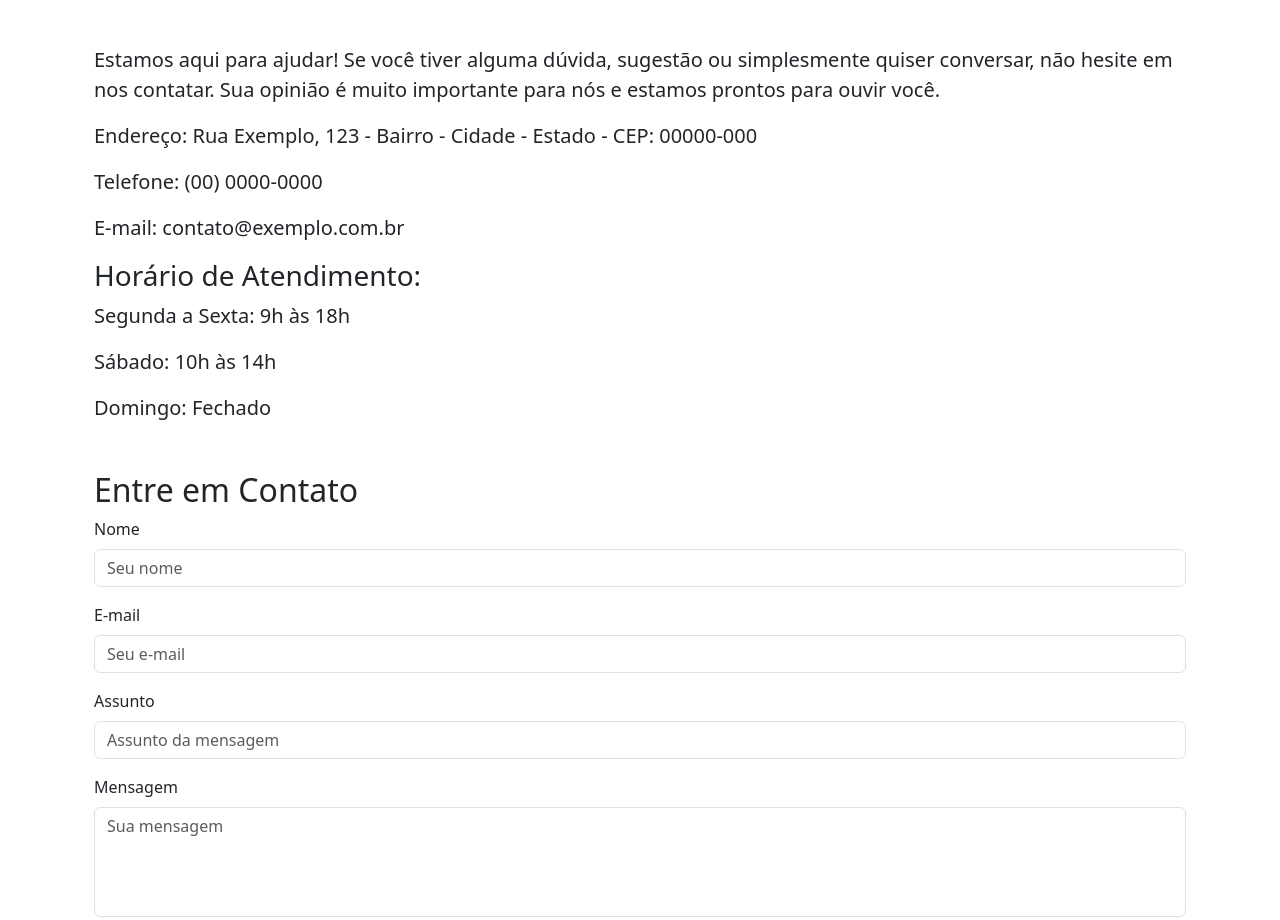
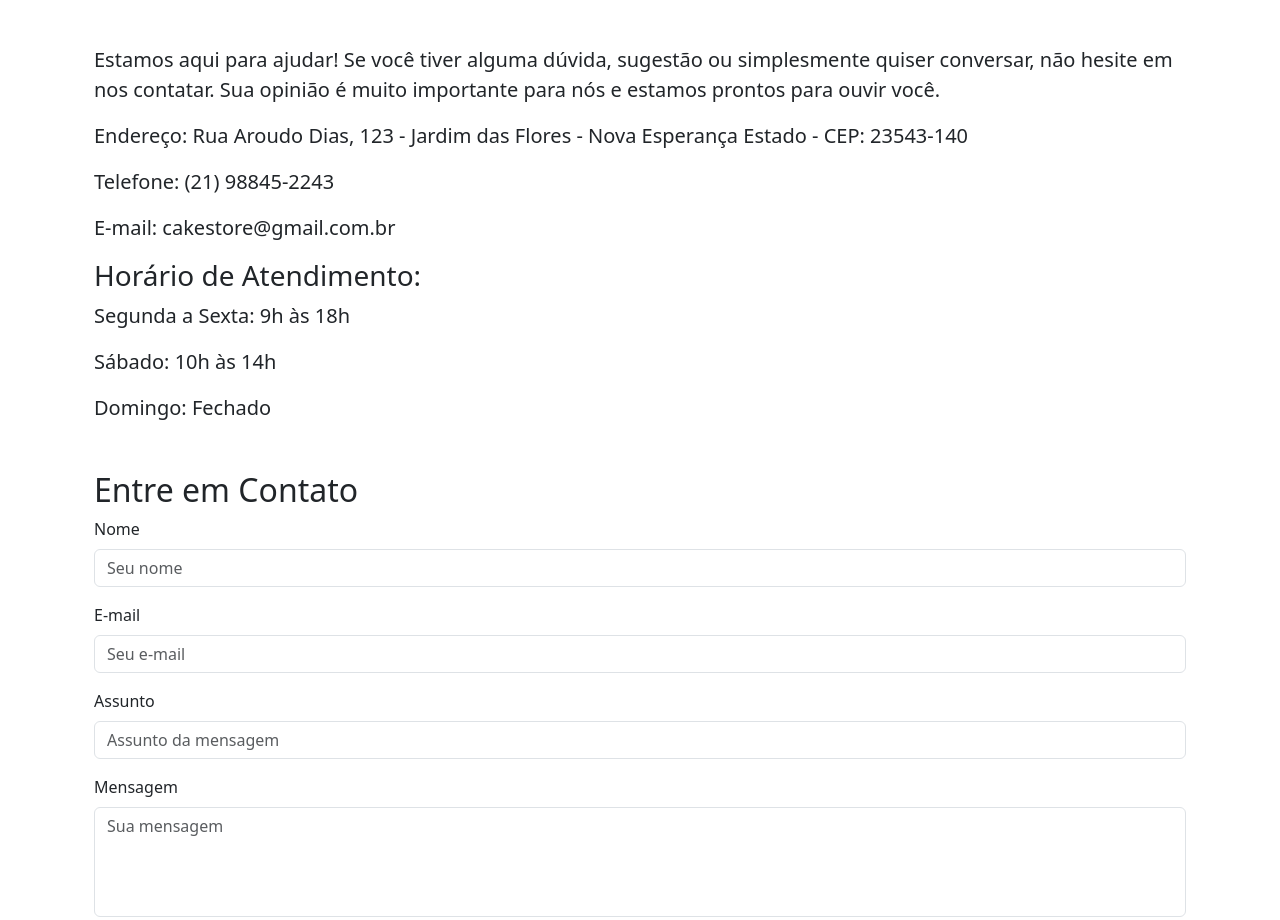
Before and after one commit to GRodrigues10/Projeto-Bootstrap, a plain HTML site: page index.html in a window 1280 px wide. Shown: the part 3481-4401 px from the top of the page. Drawn offline with nearby package versions, Linux system fonts and the light colour scheme.

Commit message:
Update index.html

```diff
--- a/index.html
+++ b/index.html
@@ -430,16 +430,16 @@
 
     <p class="lead">
         <strong>Endereço:</strong>
-        Rua Exemplo, 123 - Bairro - Cidade - Estado - CEP: 00000-000
+        Rua Aroudo Dias, 123 - Jardim das Flores - Nova Esperança Estado - CEP: 23543-140
       </p>
         <p class="lead">
             <strong>Telefone:</strong>
-            (00) 0000-0000
+            (21) 98845-2243
         </p>
 
         <p class="lead">
             <strong>E-mail:</strong>
-            contato@exemplo.com.br
+            cakestore@gmail.com.br
         </p>
 
         <h3>Horário de Atendimento:</h3>
```
